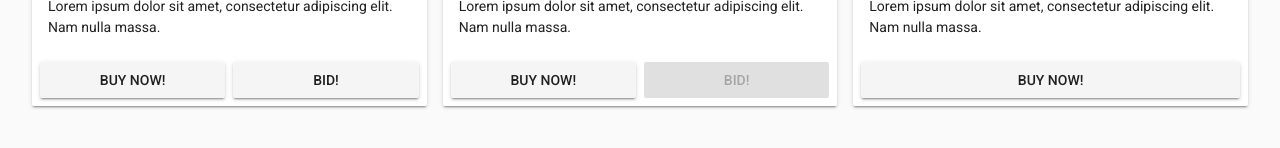
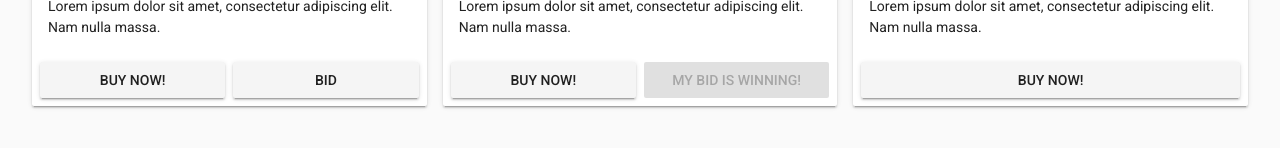
Before and after one commit to AndrasEszes/magicswap, a Vue app: page / in a window 1280 px wide. Shown: the part 388-536 px from the top of the page. Built offline with nearby package versions, Linux system fonts and the light colour scheme; no server answers.

Commit message:
Differentiate the already bid state

```diff
--- a/src/components/Advertisement.vue
+++ b/src/components/Advertisement.vue
@@ -17,7 +17,7 @@
           @click="emitBid(id, bidStep)"
           :disabled="lastBidIsYours"
           block
-        >Bid!</v-btn>
+        >{{lastBidIsYours ? "My bid is winning!" : "Bid"}}</v-btn>
       </v-card-actions>
     </v-card>
 </template>
```
